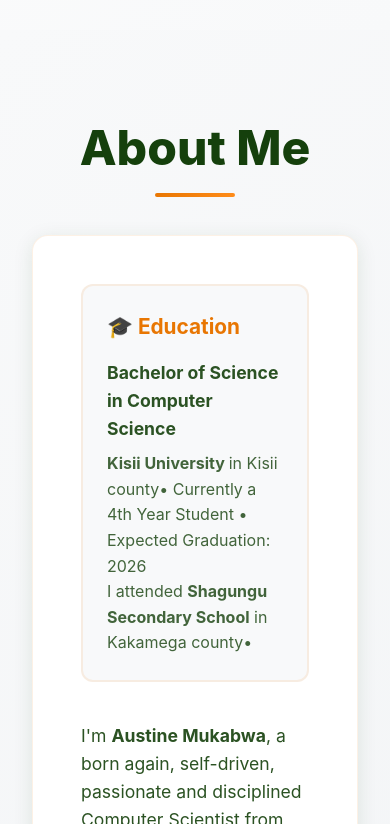
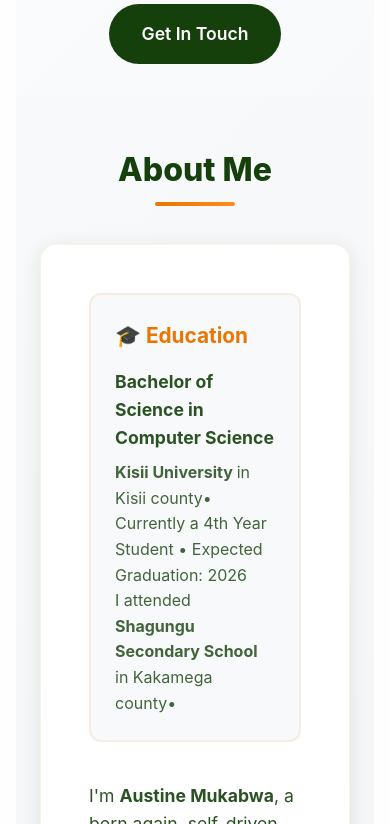
Before and after one commit to MKBrelentless/portfolio, a React (Vite) app: page / in a window 390 px wide. Shown: the part 1640-2464 px from the top of the page. Built offline with nearby package versions, Linux system fonts and the light colour scheme.

Commit message:
Fix mobile responsiveness - add viewport meta and mobile CSS

```diff
--- a/index.html
+++ b/index.html
@@ -2,8 +2,8 @@
 <html lang="en">
   <head>
     <meta charset="UTF-8" />
-    <meta name="viewport" content="width=device-width, initial-scale=1.0" />
-    <title>Portfolio</title>
+    <meta name="viewport" content="width=device-width, initial-scale=1.0, maximum-scale=1.0, user-scalable=no" />
+    <title>Austine Mukabwa - ReTech Portfolio</title>
   </head>
   <body>
     <div id="root"></div>
--- a/src/styles/global.css
+++ b/src/styles/global.css
@@ -107,3 +107,22 @@ html {
   -webkit-text-fill-color: transparent;
   background-clip: text;
 }
+
+/* Mobile Responsiveness */
+@media (max-width: 768px) {
+  .main-content {
+    padding: 0 1rem;
+  }
+
+  .section-padding {
+    padding: 3rem 1rem;
+  }
+
+  .section-title {
+    font-size: 2rem;
+  }
+
+  .card {
+    margin: 0 0.5rem;
+  }
+}
```
